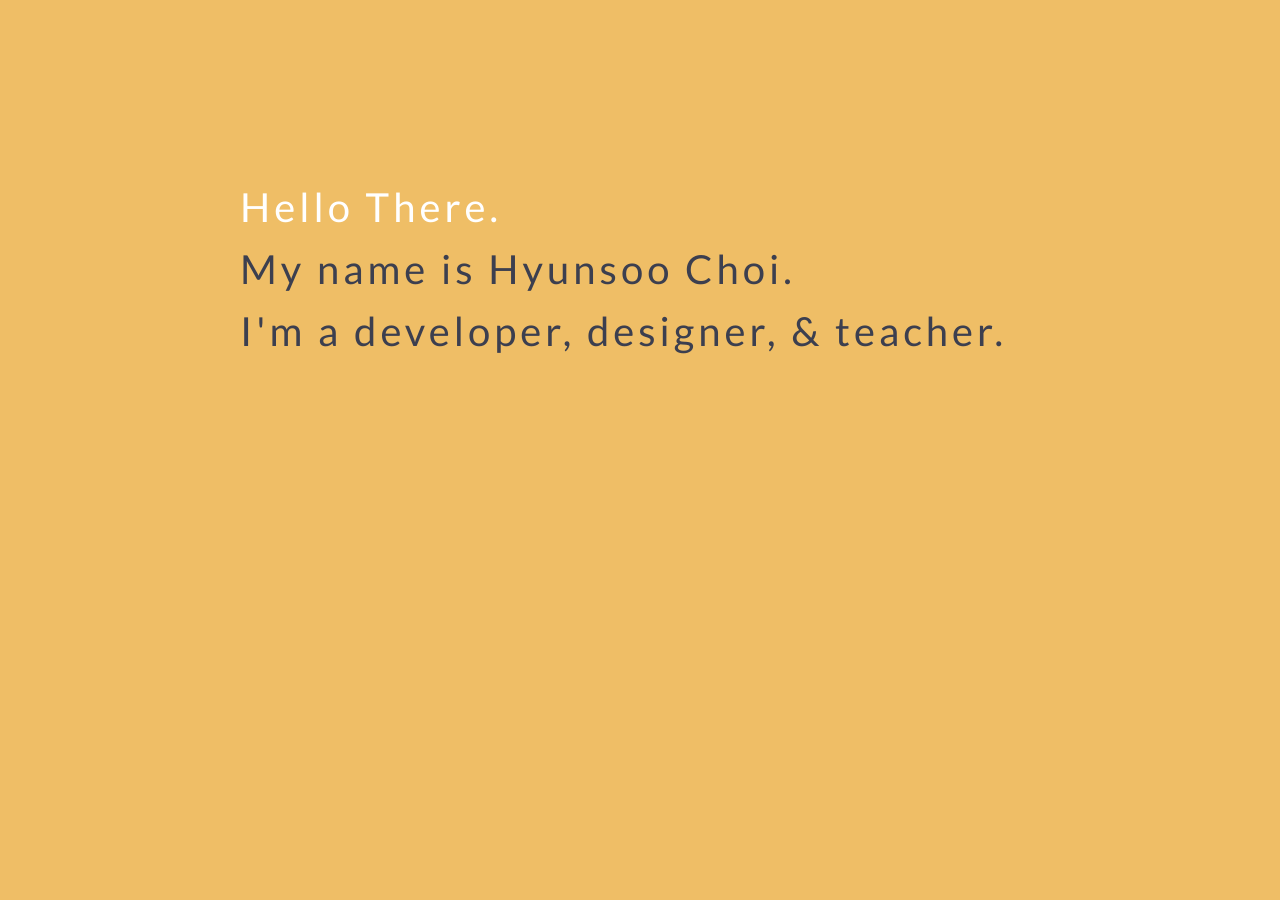
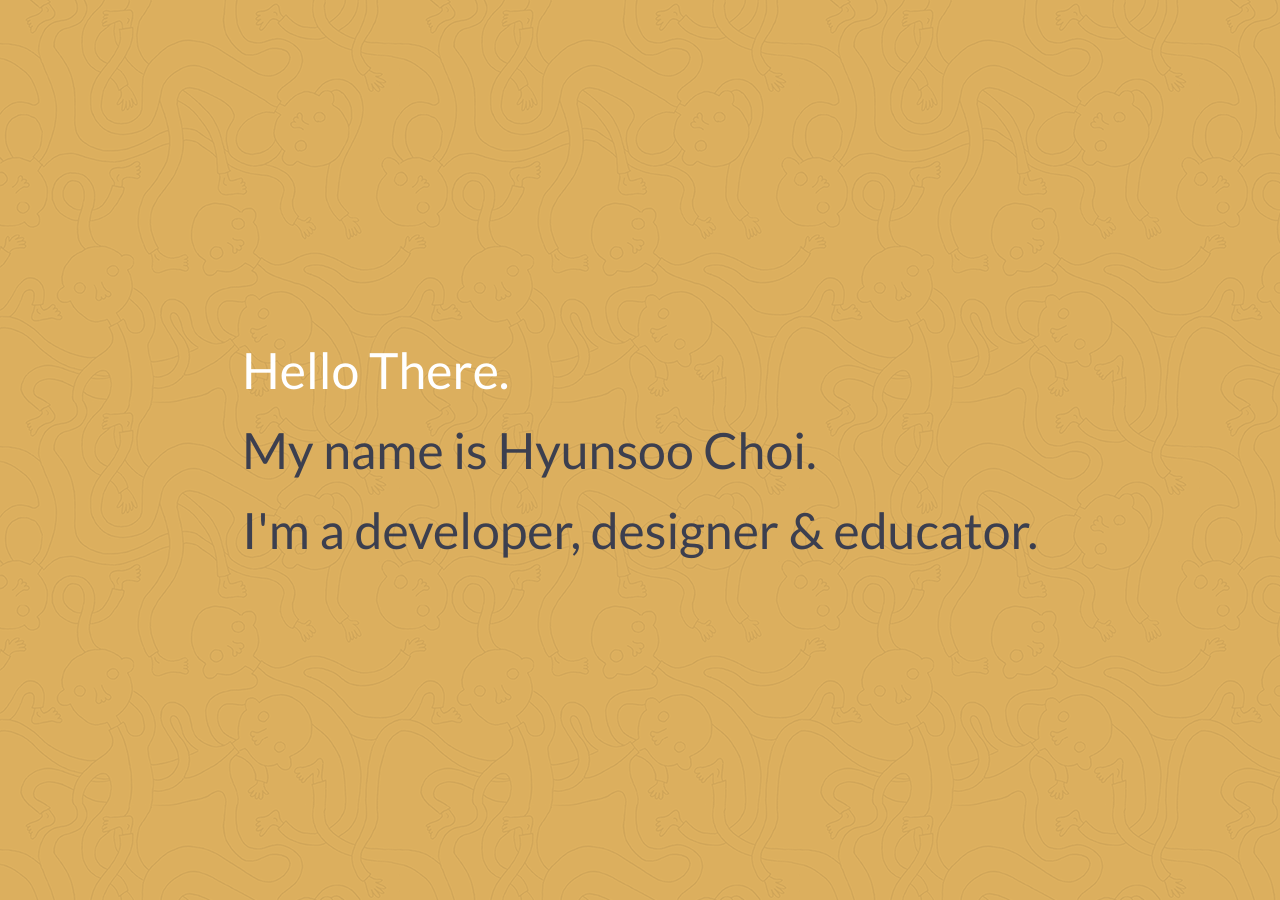
Before and after one commit to devhyunsoochoi/devhyunsoochoi.github.io, a Jekyll site: the page built from index.html, in a window 1280 px wide. Built offline with Jekyll 4.4.1, drawn with Linux system fonts in a browser that asks for light colours.

Commit message:
Added background image

```diff
--- a/_includes/header.html
+++ b/_includes/header.html
@@ -1,16 +1,11 @@
 
 <header>
-  <div class="wrapper">
-    <div class="title-wrapper">
-      <section class="title">
-        <p>
-          Hello There.
-          <br />
-          My name is Hyunsoo Choi.
-          <br />
-          I'm a developer, designer, & teacher.
-        </p>
-      </section>
-    </div>
+  <div class="intro_background">
+    <section class="intro">
+      <p>Hello There.<br />
+        My name is Hyunsoo Choi.<br />
+        I'm a developer, designer & educator.<br />
+      </p>
+    </section>
   </div>
 </header>
--- a/css/styles.css
+++ b/css/styles.css
@@ -1,38 +1,31 @@
 /********************
 MAIN PAGE
 ********************/
-body {
-  background: #EFBE66;
+
+.intro_background {
   height: 100vh;
+  background-image: url('../image/background.png');
+  background-color: #EFBE66;
+  background-blend-mode: multiply;
+  display: flex;
+  align-content: center;
+  align-items: center;
 }
 
-.wrapper {
-  max-width: 1650px;
+.intro {
+  font: normal 5.0rem/8rem 'Lato', sans-serif;
+  color: #3c3f4f;
   margin: 0 auto;
 }
 
-.title-wrapper {
-  height: calc(100vh - 42vh);
-  display: flex;
-  box-align: center;
-  align-items: center;
-}
-
-.title {
-  width: 73%;
-  letter-spacing: 0.1em;
-  color: #3c3f4f;
-  font: 400 2.5rem/1.55 'Lato', Sans-serif;
-  margin: 1rem 0 0 16.6666%
-}
-
-.title:first-line {
+.intro p::first-line {
   color: white;
 }
 
-/********************
-Grid System
-********************/
+
+/*------------------------------*\
+    Grid System
+\*------------------------------*/
 
 .row,
 .column {
@@ -129,12 +122,11 @@ Grid System
         margin-left: 0;
     }
 
-    .title {
-      font-size: 1.75rem;
-      margin: 0;
-      width: 100%;
+    .intro {
+      font: normal 2.3rem/4rem 'Lato', sans-serif;
     }
 }
+
 
 @media only screen and (max-width: 550px) {
     .column-1,
@@ -157,9 +149,7 @@ Grid System
         margin-left: 0;
     }
 
-    .title {
-      font-size: 1.30rem;
-      margin: 0;
-      width: 100%;
+    .intro {
+      font: normal 2.3rem/4rem 'Lato', sans-serif;
     }
 }
```
Also changed, not shown: css/normalize.css.
